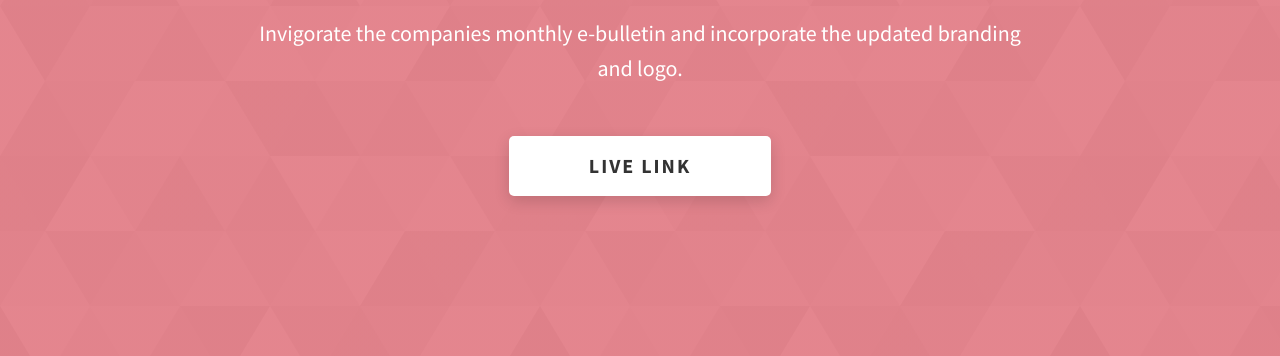
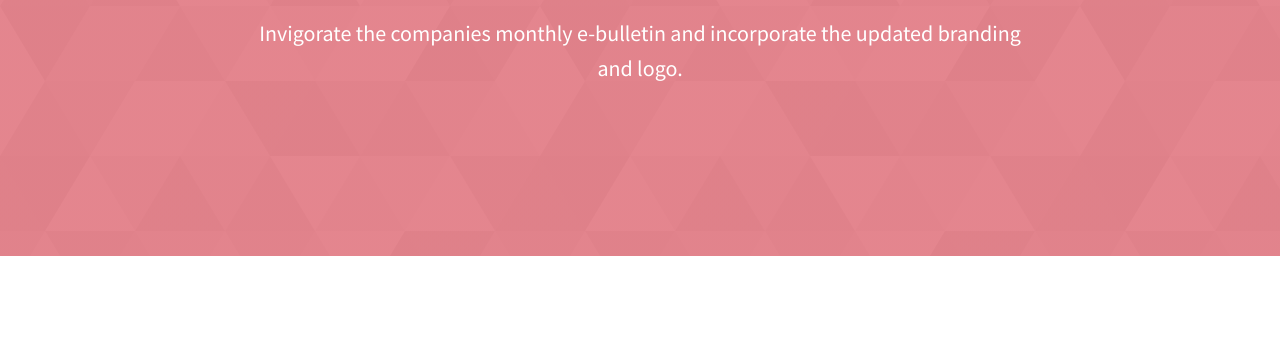
Before and after one commit to jwhitbread/jmcreative, a website: page app/bohs-email-marketing-updates.html in a window 1280 px wide. Shown: the part 444-800 px from the top of the page. Drawn offline with Linux system fonts and the light colour scheme.

Commit message:
Removed live link from project

```diff
--- a/app/bohs-email-marketing-updates.html
+++ b/app/bohs-email-marketing-updates.html
@@ -89,9 +89,6 @@
           <p class="text-primary">
             Invigorate the companies monthly e-bulletin and incorporate the updated branding and logo.
           </p>
-        </div>
-        <div class="project-cs-hero__cta">
-          <a href="https://www.instagram.com/bohsworld/" class="btn btn--bg" target="_blank">Live Link</a>
         </div>
       </div>
     </section>
```
